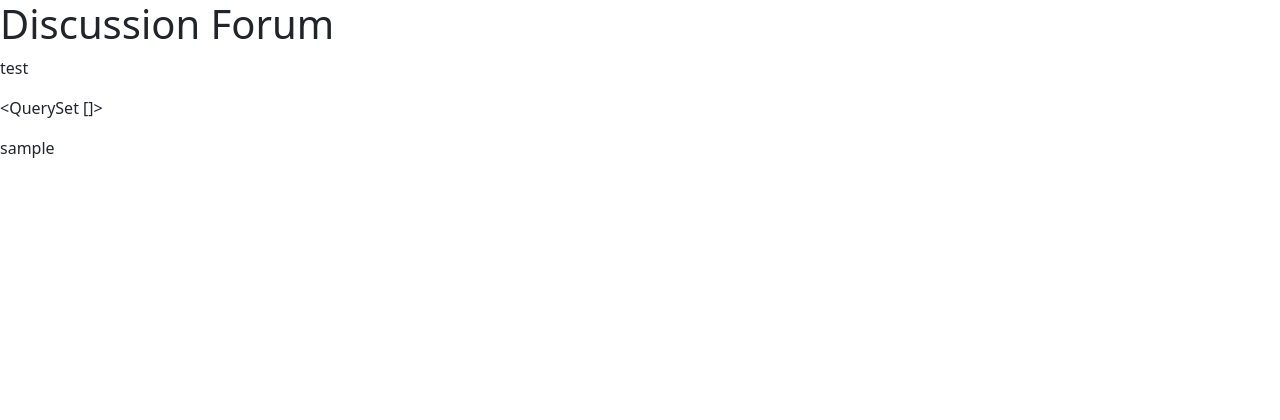
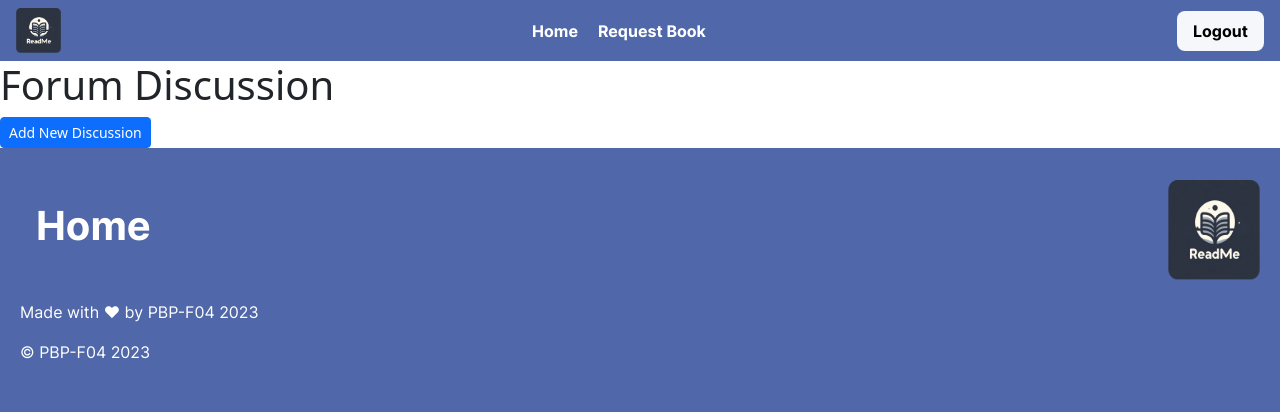
Before and after one commit to PBP-F04/README-app, a Django app: a page that uses ForumDiskusi/templates/discussion_forum.html in a window 1280 px wide. Shown: the top 420 px of the page. Run offline with Django 4.2, Linux system fonts and the light colour scheme; the visitor is signed in with stand-in values (Sample User, id 1); data comes from the database, SQL or seed files in the repository; data that the repository does not hold is empty.

Commit message:
forum diskusi ajax done

```diff
--- a/ForumDiskusi/models.py
+++ b/ForumDiskusi/models.py
@@ -10,7 +10,7 @@ class BookDiscussion(models.Model):
     book = models.ForeignKey('KatalogBuku.Book', on_delete=models.CASCADE, related_name='current_book')
     user = models.ForeignKey('UserProfile.Profile', on_delete=models.CASCADE, related_name='user_discussions')
     title = models.TextField(default="")
-    content = models.TextField()
+    content = models.TextField(default="")
     upvotes = models.IntegerField(default=0)
     created_at = models.DateTimeField(auto_now_add=True)
     edited_at = models.DateTimeField(auto_now=True)
@@ -22,7 +22,7 @@ class DiscussionComment(models.Model):
     discussion = models.ForeignKey('BookDiscussion', on_delete=models.CASCADE, related_name='current_discussion')
     user = models.ForeignKey('UserProfile.Profile', on_delete=models.CASCADE, related_name='user_comments')
     title = models.TextField(default="")
-    content = models.TextField()
+    content = models.TextField(default="")
     upvotes = models.IntegerField(default=0)
     created_at = models.DateTimeField(auto_now_add=True)
     edited_at = models.DateTimeField(auto_now=True)
--- a/ForumDiskusi/templates/discussion_forum.html
+++ b/ForumDiskusi/templates/discussion_forum.html
@@ -1,11 +1,53 @@
 {% extends 'base-bootstrap.html' %}
 
-{% block content %}
+{% load static %}
+    {% block content %}
+    {% include 'header.html' %}
 
-    <h1>Discussion Forum</h1>
+    <!-- </div>
+    <div class="dropdown-content" id="dropdown">
+        <a href="{% url 'KatalogBuku:index' %}">Home</a>
+        <div style="text-align: center">
+            <a href="{% url 'authentication:login' %}" id="a-login-button-mobile">
+                <button class="login-button" id="login-button-mobile" style="width: 75%">Login</button>
+            </a></div>
+    </div> -->
 
-    <p>test</p>
-    <p>{{ discussions }}</p>
-    <p>{{ user }}</p>
+    <h1>Forum Discussion</h1>
+
+    <a href="{% url 'ForumDiskusi:create_discussion' book_id=book_id %}" class="btn btn-primary btn-sm" >
+        Add New Discussion
+    </a>
+
+    <div class="row">
+        {% for discussion in discussions %}
+            <div class="col-md-4 mb-3">
+                <div class="card custom-card">
+                    <div class="card-body">
+                        <p>{{ discussion.user.name }}</p>
+                        <h2 class="card-title">{{ discussion.title }}</h2>
+                        <p class="card-text">{{ discussion.content }}</p>
+                        <td>
+                            <a href="{% url 'ForumDiskusi:show_discussion_comment' discussion_id=discussion.id %}" class="btn btn-success btn-sm" >
+                                    Comments
+                            </a>
+                        </td>
+
+
+                    </div>
+                </div>
+            </div>
+        {% endfor %}
+    </div>
+
+    <style>
+        .custom-card {
+            height: 100%;
+        }
+    </style>
+
+
+
+{% include 'footer.html' %}
 
 {% endblock content %}
--- a/ForumDiskusi/urls.py
+++ b/ForumDiskusi/urls.py
@@ -1,5 +1,5 @@
 from django.urls import path
-from .views import show_book_discussion, show_discussion_comment, create_discussion
+from .views import show_book_discussion, show_discussion_comment, create_discussion, get_comment_json, add_comment_ajax
 
 
 app_name = 'ForumDiskusi'
@@ -7,5 +7,7 @@ app_name = 'ForumDiskusi'
 urlpatterns = [
     path('discussions/book=<str:book_id>', show_book_discussion, name='show_book_discussion'),
     path('discussions/topic=<str:discussion_id>', show_discussion_comment, name='show_discussion_comment'),
-    path('discussions/create', create_discussion, name='create_discussion'),
+    path('discussions/create-discussion/<str:book_id>', create_discussion, name='create_discussion'),
+    path('discussios/get-comment/<str:discussion_id>', get_comment_json, name='get_comment_json'),
+    path('discussions/create-ajax/<str:discussion_id>', add_comment_ajax, name='add_comment_ajax'),
 ]
--- a/ForumDiskusi/views.py
+++ b/ForumDiskusi/views.py
@@ -1,6 +1,6 @@
 import datetime
 from django.http import HttpResponse, HttpResponseNotFound
-from django.shortcuts import render
+from django.shortcuts import redirect, render
 from django.contrib.auth.decorators import login_required
 
 #forms
@@ -16,76 +16,80 @@ from KatalogBuku.models import Book
 
 @login_required(login_url='/login/')
 def show_book_discussion(request, book_id):
-    discussions = BookDiscussion.objects.filter(id = book_id) # nanti difilter berdasarkan book_id
+    # print(BookDiscussion.objects.all())
+    # print(book_id)
+    discussions = BookDiscussion.objects.filter(book_id=book_id) # nanti difilter berdasarkan book_id
     context = {
         'discussions': discussions,
-        'user': request.user
+        'user': request.user,
+        'book_id': book_id,
+        'book': Book.objects.get(id=book_id),
     }
+    # print(discussions)
     return render(request, "discussion_forum.html", context)
 
 from django.views.decorators.csrf import csrf_exempt
 
 @login_required(login_url='/login/')
 def show_discussion_comment(request, discussion_id):
-    comments = DiscussionComment.objects.filter(id = discussion_id)
+    comments = DiscussionComment.objects.filter(discussion_id = discussion_id)
     context = {
         'comments': comments,
-        'user': request.user
+        'user': request.user,
+        'discussion_id': discussion_id,
+        'discussion': BookDiscussion.objects.get(id=discussion_id),
     }
     return render(request, "discussion_comments.html", context)
 
-def create_discussion(request):
-    form = BookDiscussionForm(request.POST or None)
+@login_required(login_url='/login/')
+def create_discussion(request, book_id):
+    book = Book.objects.get(id=book_id)
 
-    if form.is_valid() and request.method == 'POST' :
-        form.save()
-        return HttpResponseRedirect(reverse('ForumDiskusi:show_book_discussion'))
+    if request.method == 'POST':
+        form = BookDiscussionForm(request.POST)
+        if form.is_valid():
+            discussion = form.save(commit=False)
+            discussion.book = book
+            discussion.user = Profile.objects.filter(user=request.user).first()
+            discussion.save()
+            # print("DISCUSSION CREATED")
+            # print(discussion)
+            return redirect('ForumDiskusi:show_book_discussion', book_id=book_id)
+    else:
+        form = BookDiscussionForm()
 
-    context = { 'form': form }
-    return render(request, "create_discussion.html", context)
+    context = {
+        'form': form,
+        'book_id': book_id,
+    }
+    return render(request, "create_discussion.html" , context)
 
 
+from django.core import serializers
+
+def get_comment_json(request, discussion_id):
+    comment = DiscussionComment.objects.filter(discussion_id = discussion_id)
+    return HttpResponse(serializers.serialize('json', comment))
 
 @csrf_exempt
-def add_discussion_ajax(request):
+def add_comment_ajax(request, discussion_id):
     if request.method == 'POST':
-        profile = Profile.object.filter(user=request.user).first()
+        discussion = BookDiscussion.objects.filter(id = discussion_id).first()
+        profile = Profile.objects.filter(user=request.user).first()
         user = profile
         title = request.POST['title']
         content = request.POST['content']
         upvotes = 0
-        created_at = datetime.now()
-
-        discussion = BookDiscussion.objects.create(
-            user=user,
-            title=title,
-            content=content,
-            upvotes=upvotes,
-            created_at=created_at,
-        )
-        discussion.save()
-
-        return HttpResponse(b"CREATED", status=201)
-    return HttpResponseNotFound()
-
-@csrf_exempt
-def add_comment_ajax(request):
-    if request.method == 'POST':
-        profile = Profile.object.filter(user=request.user).first()
-        user = profile
-        title = request.POST['title']
-        content = request.POST['content']
-        upvotes = 0
-        created_at = datetime.now()
+        created_at = datetime.datetime.now()
 
         comment = DiscussionComment.objects.create(
             user=user,
+            discussion = discussion,
             title=title,
             content=content,
             upvotes=upvotes,
             created_at=created_at,
         )
         comment.save()
-
         return HttpResponse(b"CREATED", status=201)
     return HttpResponseNotFound()
```
Also changed, not shown: ForumDiskusi/templates/create_discussion.html (+4 -3 lines), ForumDiskusi/templates/discussion_comments.html (+93 -0 lines).
